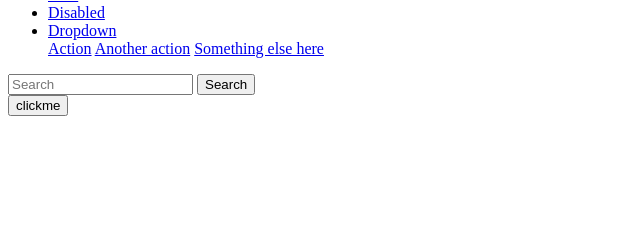
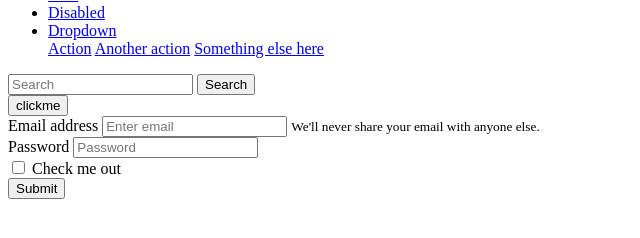
Before and after one commit to amanmathur99/learnwithme, a plain HTML site: page public/index.html in a window 1280 px wide. Shown: the part 74-312 px from the top of the page, without its empty margins (0-640 px from the left). Drawn offline with Linux system fonts and the light colour scheme; some packages are replaced by stand-ins of ours; files that its build step writes are made by us from their sources.

Commit message:
sick form

```diff
--- a/public/index.html
+++ b/public/index.html
@@ -74,5 +74,22 @@
 
     <input id="clickMe" type="button" value="clickme" onclick="signin();" />
 
+    <form>
+  <div class="form-group">
+    <label for="exampleInputEmail1">Email address</label>
+    <input type="email" class="form-control" id="exampleInputEmail1" aria-describedby="emailHelp" placeholder="Enter email">
+    <small id="emailHelp" class="form-text text-muted">We'll never share your email with anyone else.</small>
+  </div>
+  <div class="form-group">
+    <label for="exampleInputPassword1">Password</label>
+    <input type="password" class="form-control" id="exampleInputPassword1" placeholder="Password">
+  </div>
+  <div class="form-check">
+    <input type="checkbox" class="form-check-input" id="exampleCheck1">
+    <label class="form-check-label" for="exampleCheck1">Check me out</label>
+  </div>
+  <button type="submit" class="btn btn-primary">Submit</button>
+</form>
+
   </body>
 </html>
--- a/public/js/firebase-login.js
+++ b/public/js/firebase-login.js
@@ -18,3 +18,10 @@ function signin(){
   // ...
 });
 }
+
+function writeUserData(userId, name, password) {
+  firebase.database().ref('users/' + userId).set({
+    username: name,
+    password: password,
+  });
+}
```
Also changed, not shown: 2 other files.
